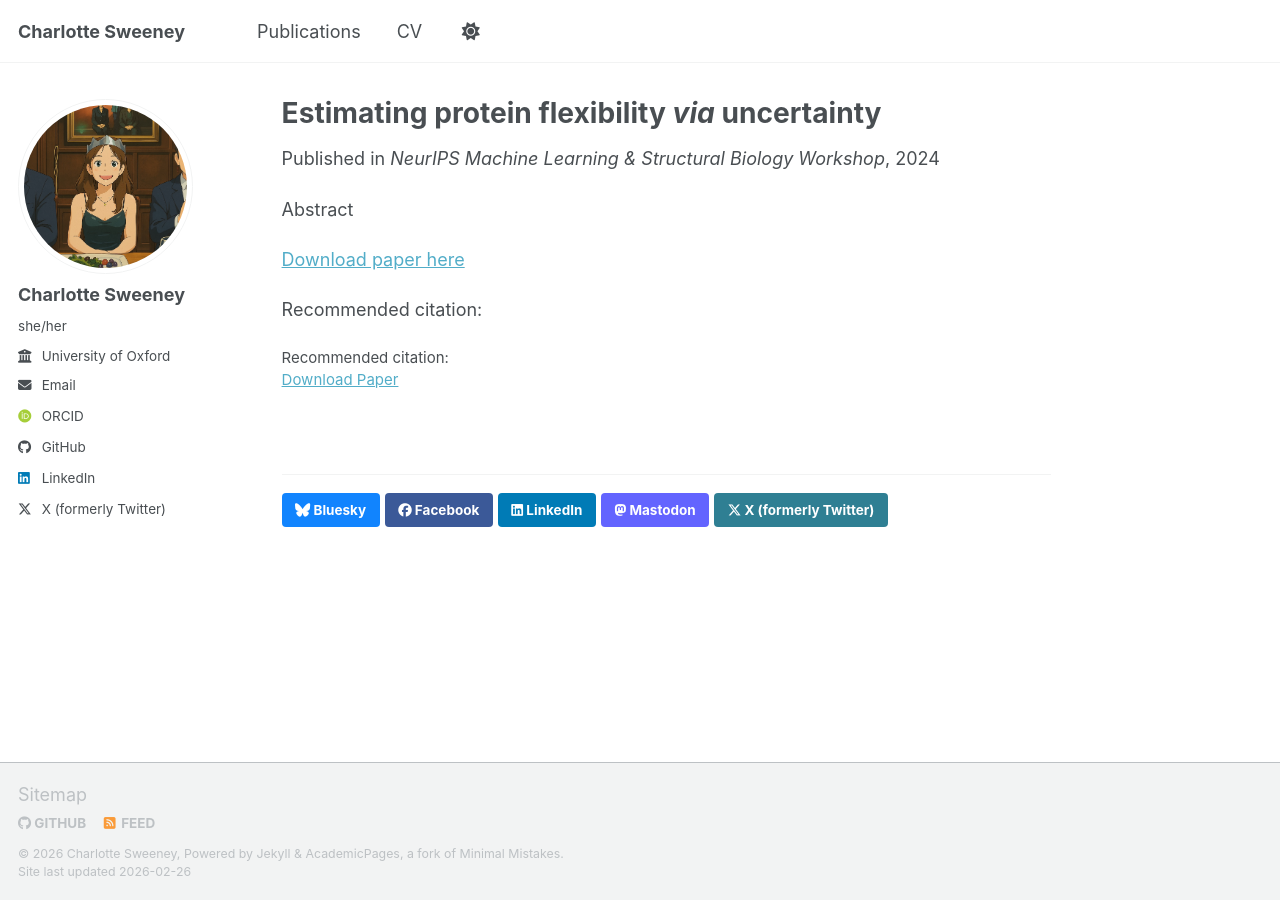
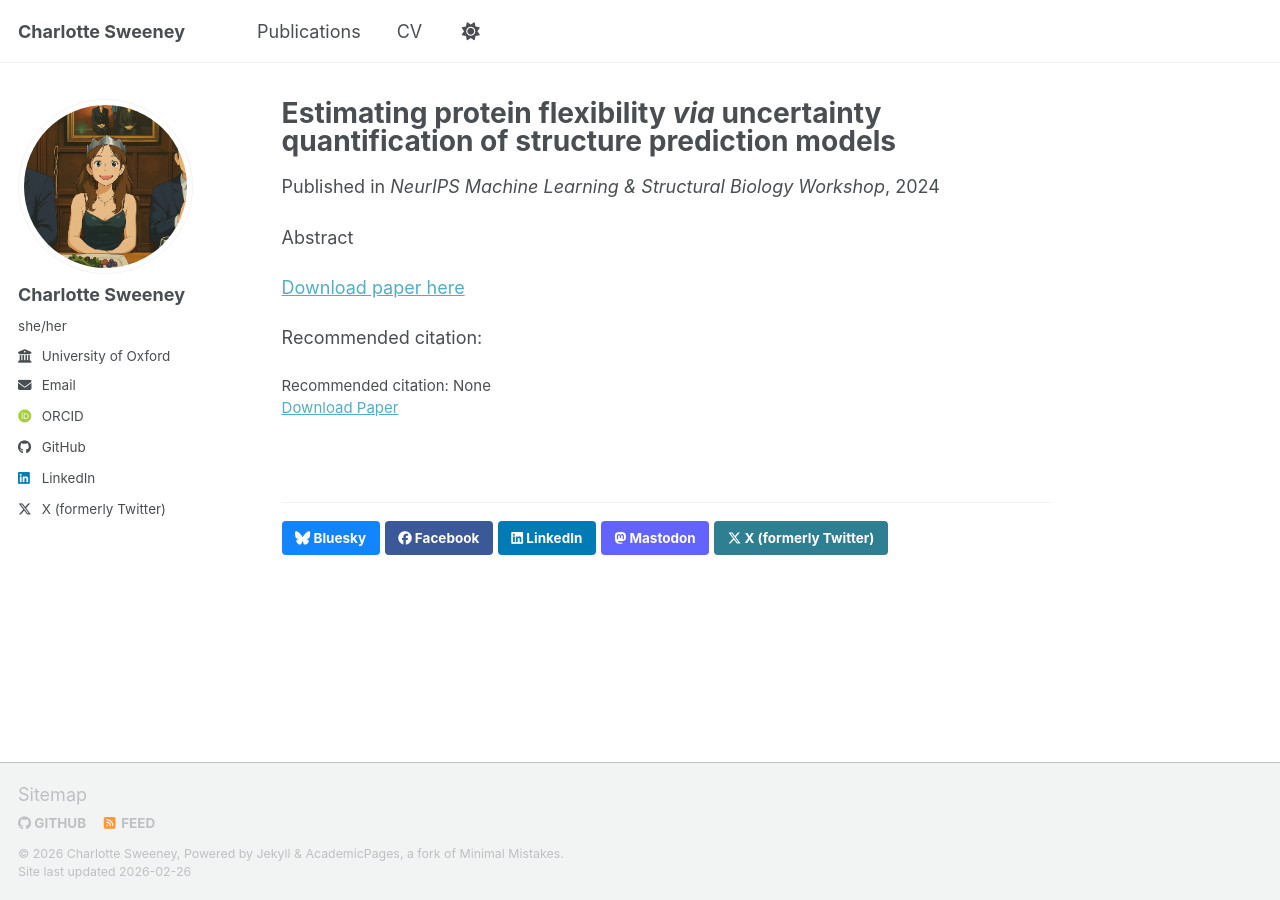
Before and after one commit to csweeney00/csweeney00.github.io, a Jekyll site: the page built from _publications/2024-12-15-loop-uncertainty.md, in a window 1280 px wide. Built offline with Jekyll 4.4.1, drawn with Linux system fonts in a browser that asks for light colours; some web fonts are replaced; a script bundle is joined from its source files by our own code; library files that are not in the unit come from our copies.

```diff
--- a/_publications/2024-12-15-loop-uncertainty.md
+++ b/_publications/2024-12-15-loop-uncertainty.md
@@ -1,13 +1,13 @@
 ---
-title: "Estimating protein flexibility _via_ uncertainty"
+title: "Estimating protein flexibility _via_ uncertainty quantification of structure prediction models"
 collection: publications
 permalink: /publication/2024-12-15-loop-uncertainty
 excerpt: 'Abstract'
 date: 2024-12-15
 venue: 'NeurIPS Machine Learning &amp; Structural Biology Workshop'
 paperurl: 'http://csweeney00.github.io/files/MLSB_2024_Loop_Uncertainty.pdf'
-citation: ''
-category: 'Workshop'
+citation: 'None'
+category: manuscripts
 ---
 Abstract
 
--- a/markdown_generator/publications.tsv
+++ b/markdown_generator/publications.tsv
@@ -1,2 +1,2 @@
 pub_date	title	venue	excerpt	citation	url_slug	paper_url	slides_url
-2024-12-15	Estimating protein flexibility _via_ uncertainty	NeurIPS Machine Learning & Structural Biology Workshop	Abstract	Your Name, You. (2009). "Paper Title Number 1." <i>Journal 1</i>. 1(1).	loop-uncertainty	http://csweeney00.github.io/files/MLSB_2024_Loop_Uncertainty.pdf	none
+2024-12-15	Estimating protein flexibility _via_ uncertainty quantification of structure prediction models	NeurIPS Machine Learning & Structural Biology Workshop	Abstract	Your Name, You. (2009). "Paper Title Number 1." <i>Journal 1</i>. 1(1).	loop-uncertainty	http://csweeney00.github.io/files/MLSB_2024_Loop_Uncertainty.pdf	none
```
